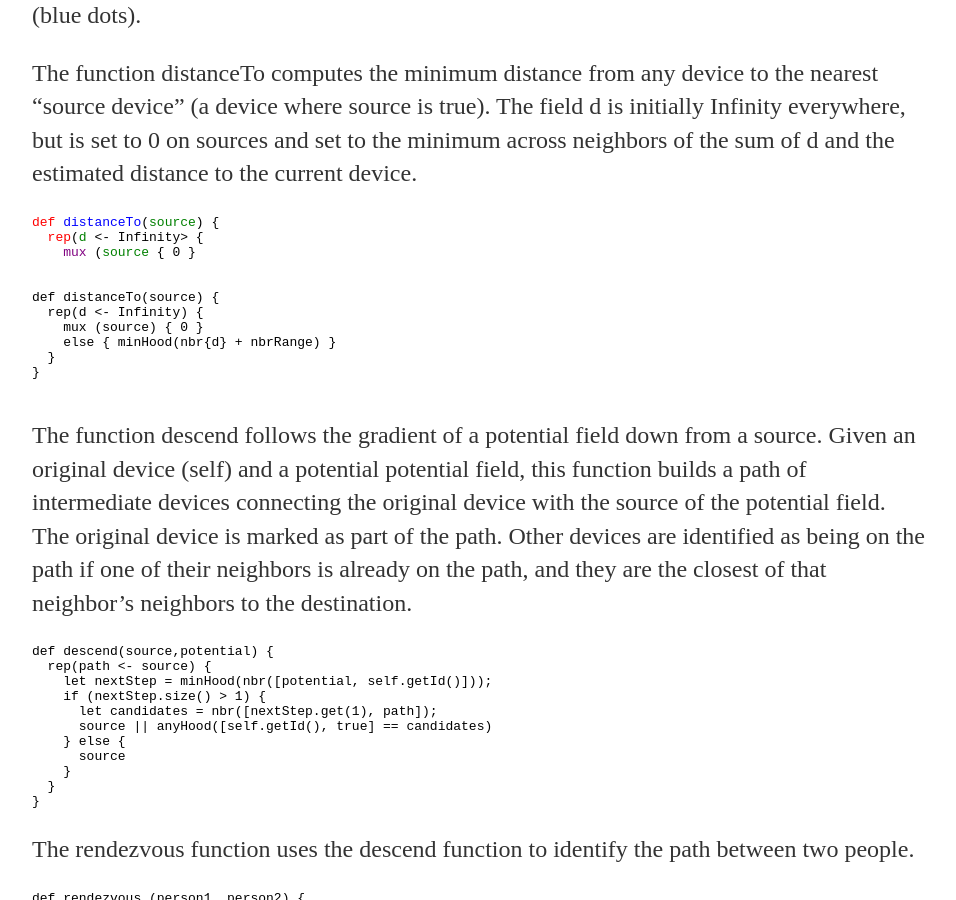
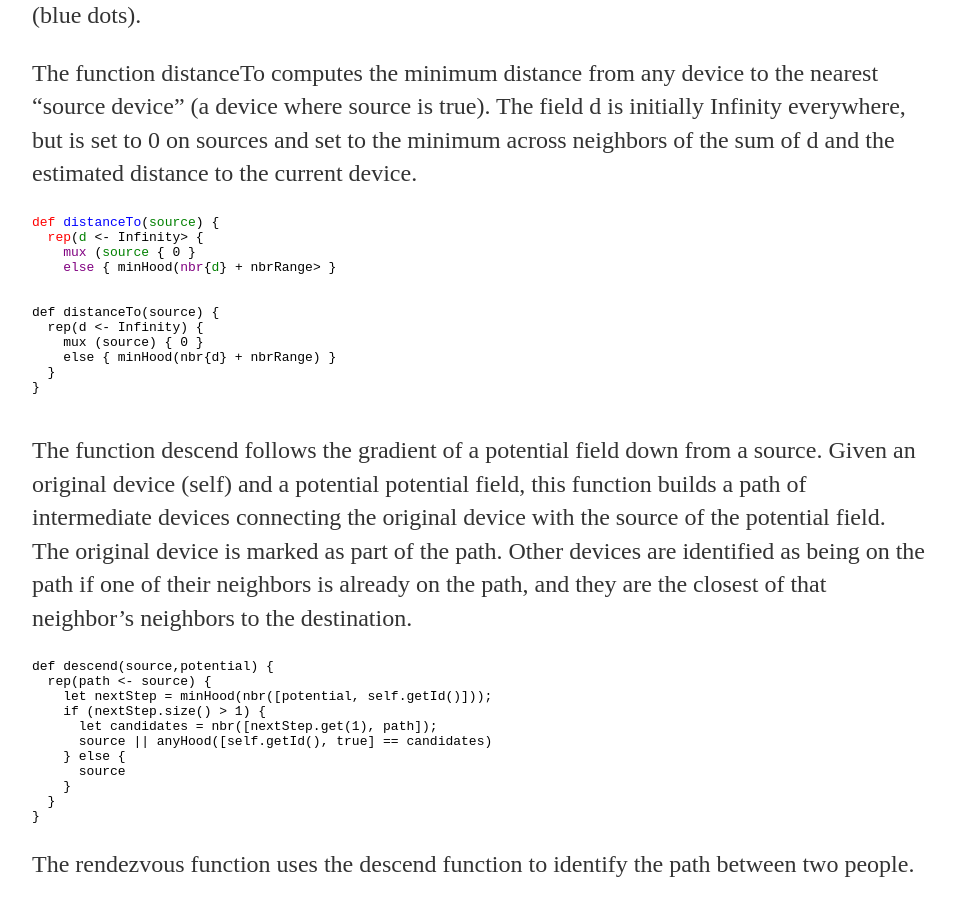
Before and after one commit to tasseomancy/tasseomancy.github.io, a Jekyll site: the page built from _posts/2018-02-07-peer-to-peer-route-planning.md, in a window 1280 px wide and 900 px high, scrolled down 487 px. Shown: the whole window, without its empty margins (160-1116 px from the left). Built offline with Jekyll 4.4.1, drawn with Linux system fonts in a browser that asks for light colours.

Commit message:
Update 2018-02-07-peer-to-peer-route-planning.md

```diff
--- a/_posts/2018-02-07-peer-to-peer-route-planning.md
+++ b/_posts/2018-02-07-peer-to-peer-route-planning.md
@@ -14,6 +14,7 @@ The function distanceTo computes the minimum distance from any device to the nea
 <code style="color:red">def</code><code style="color:blue"> distanceTo</code><code>(</code><code style="color:green">source</code><code>) {</code>
 <code style="color:red">  rep</code><code>(</code><code style="color:green">d</code><code> <- Infinity> {</code>
 <code style="color:purple">    mux</code><code> (</code><code style="color:green">source</code><code> { 0 }</code>
+<code style="color:purple">    else</code><code> { minHood(</code><code style="color:purple">nbr</code><code>{</code><code style="color:green">d</code><code>} + nbrRange> }</code>
 
 <code>
 def distanceTo(source) {
```
